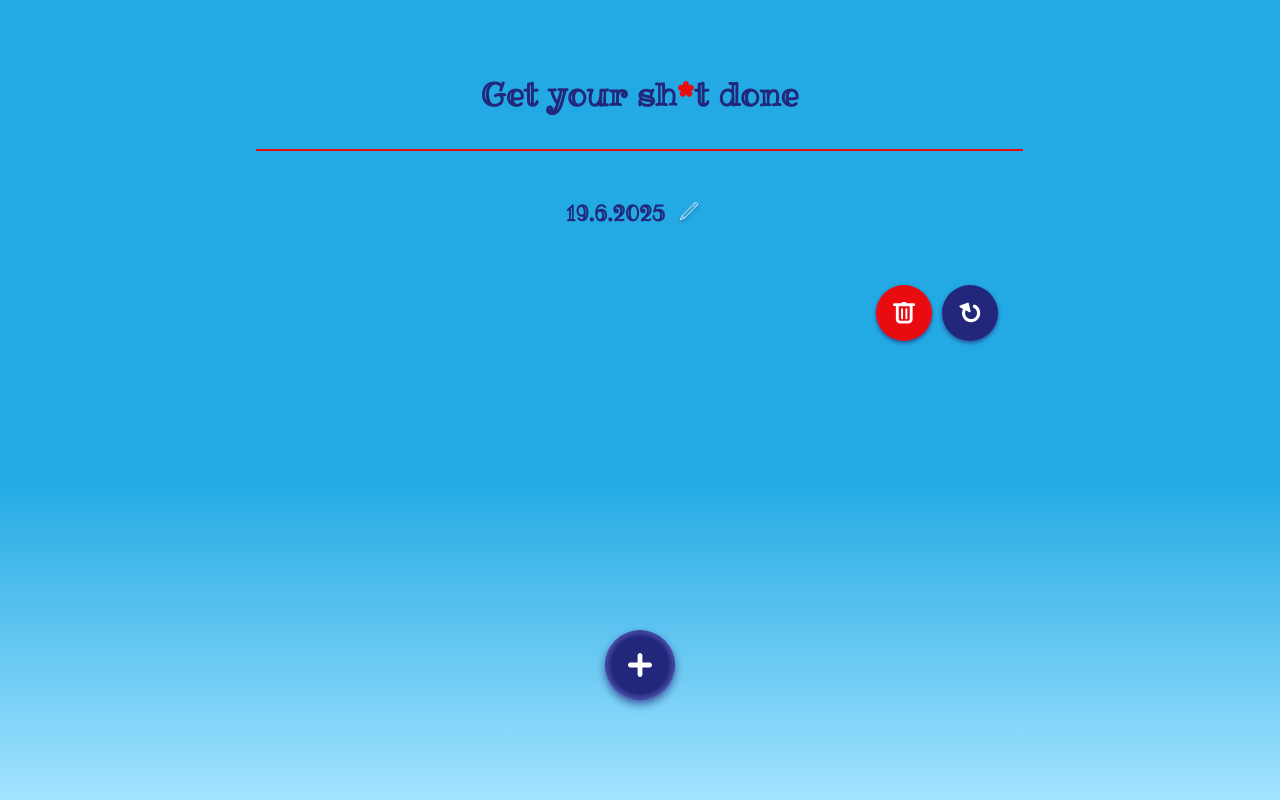
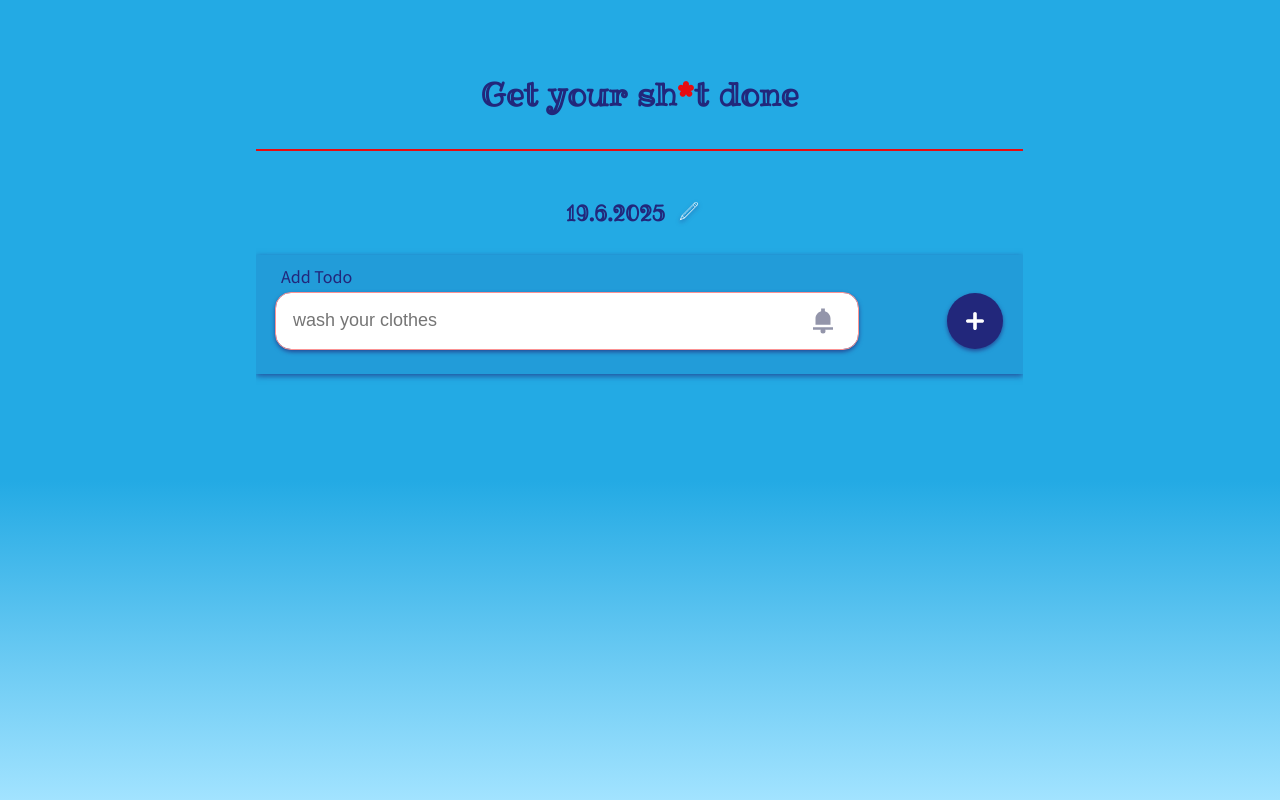
Before and after one commit to katja-roehlig/TODO-List-React, a React (Vite) app: page / in a window 1280 px wide. Built offline with nearby package versions, Linux system fonts and the light colour scheme.

Commit message:
change todo input position

```diff
--- a/src/App.tsx
+++ b/src/App.tsx
@@ -43,20 +43,17 @@ function App() {
       </h1>
 
       <TodoListName listName={listName} setListName={setListName} date={date} />
-
+      <Input
+        setTodoList={setTodoList}
+        editTodo={editTodo}
+        setEditTodo={setEditTodo}
+      />
       <List
         todoList={todoList}
         setTodoList={setTodoList}
         editTodo={editTodo}
         setEditTodo={setEditTodo}
       />
-      <Input
-        /*  todoList={todoList} */
-        setTodoList={setTodoList}
-        editTodo={editTodo}
-        setEditTodo={setEditTodo}
-        /*   listName={listName} */
-      />
     </>
   );
 }
--- a/src/components/Input.tsx
+++ b/src/components/Input.tsx
@@ -1,4 +1,4 @@
-import { /* useEffect */ useEffect, useRef, useState } from "react";
+import { useEffect, useRef, useState } from "react";
 import type { FC } from "react";
 import Button from "./Button";
 import PrioIcon from "../components-svg/PrioIcon";
@@ -56,16 +56,6 @@ const Input: FC<InputProps> = ({ setTodoList, editTodo, setEditTodo }) => {
     cursorRef.current?.focus();
   };
 
-  const handleClose = () => {
-    if (editTodo) {
-      setEditTodo(null);
-      setTodo("");
-      setPrio(false);
-      cursorRef.current?.focus();
-    }
-    setShowInput(false);
-  };
-
   //Functions
   const handleTodo = (event: React.FormEvent) => {
     event.preventDefault();
@@ -96,36 +86,13 @@ const Input: FC<InputProps> = ({ setTodoList, editTodo, setEditTodo }) => {
 
   return (
     <>
-      {!showInput && (
-        <div className={styles.buttonWrapper}>
-          <Button
-            className={styles.callInput}
-            handleClick={() => setShowInput(true)}
-            type="button"
-          >
-            <AddIcon />
-          </Button>
-        </div>
-      )}
-      <div
-        className={`${styles.inputWrapper} ${
-          showInput ? styles.visible : styles.hidden
-        }`}
-      >
-        <Button
-          variant="secondary"
-          className={styles.closeButton}
-          type="button"
-          handleClick={handleClose}
-        >
-          <AddIcon size={15} className={styles.closeIcon} />
-        </Button>
-        <div className="basicWrapper">
-          <form onSubmit={handleTodo}>
-            <label htmlFor="todos" className="inputLabel">
-              Add Todo
-            </label>
-            <div className={styles.describeTodo}>
+      <div className={`basicWrapper ${styles.inputWrapper}`}>
+        <form onSubmit={handleTodo} className={styles.formContainer}>
+          <label htmlFor="todos" className="inputLabel">
+            Add Todo
+          </label>
+          <div className={styles.describeTodo}>
+            <div className={styles.inputSection}>
               <input
                 name="todos"
                 id="todos"
@@ -134,10 +101,10 @@ const Input: FC<InputProps> = ({ setTodoList, editTodo, setEditTodo }) => {
                 required
                 placeholder="wash your clothes"
                 value={todo}
+                className={styles.inputField}
                 onChange={(event) => setTodo(event.target.value)}
               />
-
-              <label>
+              <label className={styles.prioLabel}>
                 <input
                   type="checkbox"
                   className="hiddenElement"
@@ -159,8 +126,8 @@ const Input: FC<InputProps> = ({ setTodoList, editTodo, setEditTodo }) => {
                 {editTodo ? <HookIcon size={18} /> : <AddIcon size={18} />}
               </Button>
             </div>
-          </form>
-        </div>
+          </div>
+        </form>
       </div>
     </>
   );
--- a/src/components/List.tsx
+++ b/src/components/List.tsx
@@ -44,7 +44,7 @@ const List: FC<ListProps> = ({ todoList, setTodoList, setEditTodo }) => {
   };
   return (
     <div className="basicWrapper">
-      <ul className={styles.list}>
+      <ul>
         {todoList.map((item) => (
           <li
             key={item.id}
@@ -84,6 +84,7 @@ const List: FC<ListProps> = ({ todoList, setTodoList, setEditTodo }) => {
           </li>
         ))}
       </ul>
+      {todoList.length !== 0 && (
         <div className={styles.buttonContainer}>
           <Button handleClick={handleReset}>
             <ResetIcon size={22} />
@@ -92,6 +93,7 @@ const List: FC<ListProps> = ({ todoList, setTodoList, setEditTodo }) => {
             <DeleteIcon size={22} />
           </Button>
         </div>
+      )}
     </div>
   );
 };
--- a/src/index.css
+++ b/src/index.css
@@ -95,5 +95,5 @@ li {
   position: absolute;
 }
 .basicWrapper {
-  padding-inline: 1rem;
+  padding-inline: 2rem;
 }
--- a/src/styles/Input.module.css
+++ b/src/styles/Input.module.css
@@ -1,78 +1,40 @@
 .inputWrapper {
-  background-color: var(--bg-color-dark);
-  padding: 4rem 1.5rem 2rem;
-  border-top-left-radius: 15px;
-  border-top-right-radius: 15px;
-  position: fixed;
-  bottom: 0;
-  left: 0;
-  right: 0;
-  z-index: 1000;
-  filter: drop-shadow(-2px 0px 2px #22277bb3);
-  /*  animation: input-appear 0.8s ease-in-out 0s 1 both; */
-  transition: transform 0.6s ease, opacity 0.5s ease;
-  transform: translateY(190px);
-  pointer-events: none;
+  padding-block: 1rem 1.5rem;
+  background-color: var(--primary-color-transparent);
+  box-shadow: 0 2px 6px #22267bb3;
+  margin-bottom: 4rem;
+}
+.describeTodo {
+  display: flex;
+  gap: 1rem;
+  justify-content: space-between;
+  padding-bottom: 1rem;
 }
 
-.visible {
-  transform: translateY(0);
-  pointer-events: all;
-  opacity: 1;
-}
-
-.hidden {
-  transform: translateY(170);
-  pointer-events: none;
-  opacity: 0;
-}
-
-.describeTodo {
-  display: flex;
-  gap: 2rem;
-  justify-content: space-between;
-  padding-bottom: 1rem;
-  margin-bottom: 0.5rem;
-}
 .checkPrio {
   display: flex;
   align-items: center;
   justify-content: center;
-  background-color: var(--secondary-color-light);
-  height: 54px;
+  background-color: transparent;
+  height: 50px;
   padding-inline: 2rem;
   width: fit-content;
-  border-radius: 15px;
-  filter: drop-shadow(0px 2px 2px #22277bb3);
 }
 
+.inputSection {
+  position: relative;
+  display: flex;
+  flex-basis: 80%;
+  align-items: center;
+}
+.inputField {
+  width: 100%;
+}
+.prioLabel {
+  position: absolute;
+  right: 0;
+}
 .buttonWrapper {
   display: flex;
   justify-content: center;
 }
-
-.callInput {
-  width: 70px;
-  height: 70px;
-  position: absolute;
-  bottom: 100px;
-  border: 2px solid transparent;
-  background: radial-gradient(circle, var(--primary-color) 60%, #8c92fd 100%);
-  filter: drop-shadow(0px 4px 4px #22277bb3);
-}
-
-.closeButton {
-  width: fit-content;
-  position: absolute;
-  padding: 1rem 1.8rem;
-  right: 0;
-  top: 0;
-  filter: none;
-  border-bottom-right-radius: 0px;
-  border-top-left-radius: 0px;
-  background-color: var(--accent-color);
-  filter: drop-shadow(0px 2px 2px #22277bb3);
-}
-.closeIcon {
-  transform: rotate(45deg);
-}
--- a/src/styles/List.module.css
+++ b/src/styles/List.module.css
@@ -10,9 +10,7 @@
   background-color: white;
   margin-right: 1rem;
 }
-.list {
-  padding-inline: 1rem;
-}
+
 .listItem {
   border-bottom: 1px solid var(--font-color-light);
   display: flex;
@@ -45,7 +43,6 @@
   align-items: center;
   gap: 1rem;
   justify-content: flex-start;
-  padding-right: 1.5rem;
   margin-bottom: 3rem;
   margin-top: 3rem;
 }
```
Lines whose indentation alone changed are shown as unchanged.
